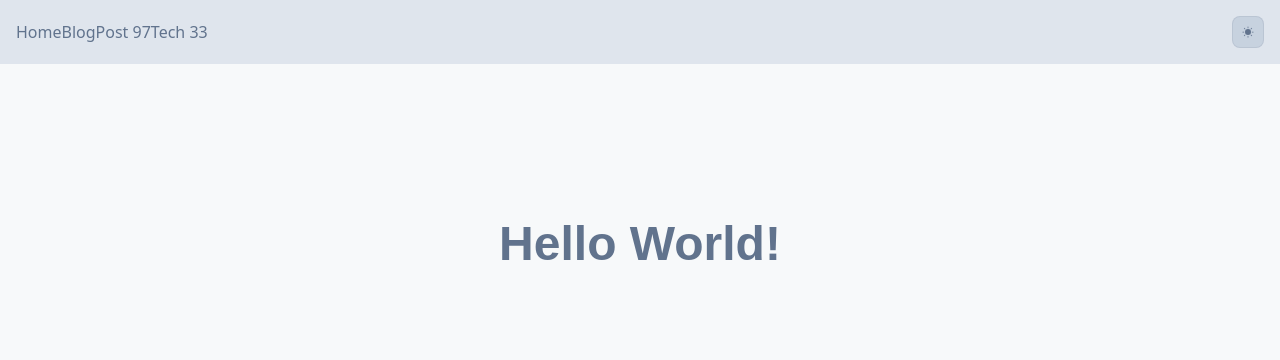
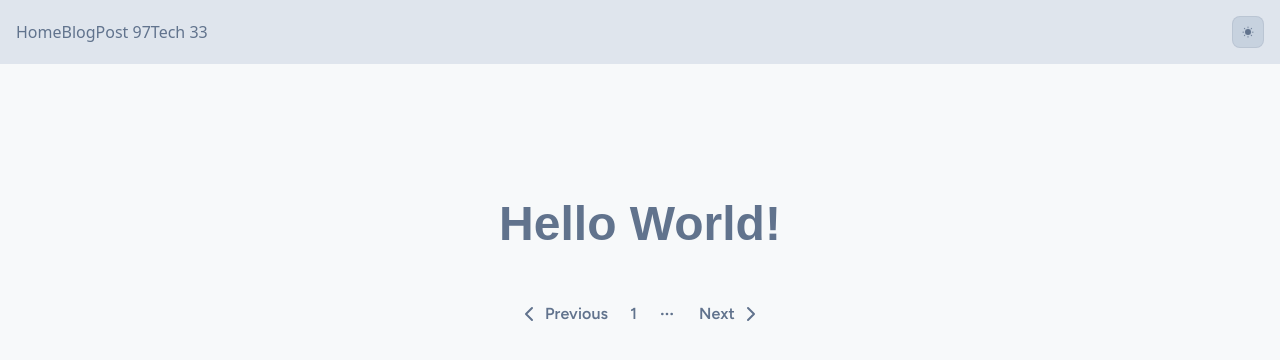
Before and after one commit to lorenzoferrante97/frontend-template, a Next.js app: page / in a window 1280 px wide. Shown: the top 360 px of the page. Built offline with nearby package versions, Linux system fonts and the light colour scheme; a web font is replaced by a local one.

Commit message:
add: import pagination from shadcn

```diff
--- /dev/null
+++ b/app/components/ui/pagination.jsx
@@ -0,0 +1,118 @@
+import * as React from "react"
+import {
+  ChevronLeftIcon,
+  ChevronRightIcon,
+  MoreHorizontalIcon,
+} from "lucide-react"
+
+import { cn } from "@/lib/utils"
+import { buttonVariants } from "@/app/components/ui/button";
+
+function Pagination({
+  className,
+  ...props
+}) {
+  return (
+    <nav
+      role="navigation"
+      aria-label="pagination"
+      data-slot="pagination"
+      className={cn("mx-auto flex w-full justify-center", className)}
+      {...props} />
+  );
+}
+
+function PaginationContent({
+  className,
+  ...props
+}) {
+  return (
+    <ul
+      data-slot="pagination-content"
+      className={cn("flex flex-row items-center gap-1", className)}
+      {...props} />
+  );
+}
+
+function PaginationItem({
+  ...props
+}) {
+  return <li data-slot="pagination-item" {...props} />;
+}
+
+function PaginationLink({
+  className,
+  isActive,
+  size = "icon",
+  ...props
+}) {
+  return (
+    <a
+      aria-current={isActive ? "page" : undefined}
+      data-slot="pagination-link"
+      data-active={isActive}
+      className={cn(buttonVariants({
+        variant: isActive ? "outline" : "ghost",
+        size,
+      }), className)}
+      {...props} />
+  );
+}
+
+function PaginationPrevious({
+  className,
+  ...props
+}) {
+  return (
+    <PaginationLink
+      aria-label="Go to previous page"
+      size="default"
+      className={cn("gap-1 px-2.5 sm:pl-2.5", className)}
+      {...props}>
+      <ChevronLeftIcon />
+      <span className="hidden sm:block">Previous</span>
+    </PaginationLink>
+  );
+}
+
+function PaginationNext({
+  className,
+  ...props
+}) {
+  return (
+    <PaginationLink
+      aria-label="Go to next page"
+      size="default"
+      className={cn("gap-1 px-2.5 sm:pr-2.5", className)}
+      {...props}>
+      <span className="hidden sm:block">Next</span>
+      <ChevronRightIcon />
+    </PaginationLink>
+  );
+}
+
+function PaginationEllipsis({
+  className,
+  ...props
+}) {
+  return (
+    <span
+      aria-hidden
+      data-slot="pagination-ellipsis"
+      className={cn("flex size-9 items-center justify-center", className)}
+      {...props}>
+      <MoreHorizontalIcon className="size-4" />
+      <span className="sr-only">More pages</span>
+    </span>
+  );
+}
+
+export {
+  Pagination,
+  PaginationContent,
+  PaginationLink,
+  PaginationItem,
+  PaginationPrevious,
+  PaginationNext,
+  PaginationEllipsis,
+}
--- a/app/page.jsx
+++ b/app/page.jsx
@@ -1,4 +1,5 @@
 /** biome-ignore-all lint/correctness/useUniqueElementIds: unique ids */
+// import Link from "next/link"
 // import Image from "next/image";
 // import Script from "next/script";
 // import example from "@/assets/img/example.jpg";
@@ -86,11 +87,31 @@
 //   InputOTPSlot,
 // } from "@/app/components/ui/input-otp"
 
+// import {
+//   NavigationMenu,
+//   NavigationMenuContent,
+//   NavigationMenuItem,
+//   NavigationMenuLink,
+//   NavigationMenuList,
+//   NavigationMenuTrigger,
+//   navigationMenuTriggerStyle,
+// } from "@/app/components/ui/navigation-menu"
+
+import {
+	Pagination,
+	PaginationContent,
+	PaginationEllipsis,
+	PaginationItem,
+	PaginationLink,
+	PaginationNext,
+	PaginationPrevious,
+} from "@/app/components/ui/pagination";
+
 export default function Home() {
 	return (
-    <div className='container-full h-[50vh] perfect-center gap-10'>
-      <h1 className='font-h1 text-base-soft-content'>Hello World!</h1>
-      <div className='md:w-1/2 w-[92%] mx-auto perfect-center gap-4'>
+		<div className="container-full h-[50vh] perfect-center gap-10">
+			<h1 className="font-h1 text-base-soft-content">Hello World!</h1>
+			<div className="md:w-1/2 w-[92%] mx-auto perfect-center gap-4">
 				{/* - ACCORDION ----------------------------- */}
 				{/* <Accordion type="single" collapsible>
 					<AccordionItem value="item-1">
@@ -287,6 +308,47 @@ export default function Home() {
           </InputOTPGroup>
         </InputOTP> */}
 
+				{/* - Nav Menu ----------------------------- */}
+				{/* <NavigationMenu className='w-full' viewport={false}>
+          <NavigationMenuList>
+            <NavigationMenuItem>
+              <NavigationMenuTrigger>Item 1</NavigationMenuTrigger>
+              <NavigationMenuContent>
+                <NavigationMenuLink>Nav Link 1</NavigationMenuLink>
+              </NavigationMenuContent>
+            </NavigationMenuItem>
+            <NavigationMenuItem>
+              <NavigationMenuTrigger>Item 2</NavigationMenuTrigger>
+              <NavigationMenuContent>
+                <NavigationMenuLink>Nav Link 1</NavigationMenuLink>
+              </NavigationMenuContent>
+            </NavigationMenuItem>
+            <NavigationMenuItem>
+              <NavigationMenuLink asChild className={navigationMenuTriggerStyle()}>
+                <Link href='/'>Nav Link 3</Link>
+              </NavigationMenuLink>
+            </NavigationMenuItem>
+          </NavigationMenuList>
+        </NavigationMenu> */}
+
+				{/* - Pagination ------------------------- */}
+				<Pagination>
+					<PaginationContent>
+						<PaginationItem>
+							<PaginationPrevious href="#" />
+						</PaginationItem>
+						<PaginationItem>
+							<PaginationLink href="#">1</PaginationLink>
+						</PaginationItem>
+						<PaginationItem>
+							<PaginationEllipsis />
+						</PaginationItem>
+						<PaginationItem>
+							<PaginationNext href="#" />
+						</PaginationItem>
+					</PaginationContent>
+				</Pagination>
+
 				{/* - LOCAL IMG ---------------------------------------------------------------------- */}
 
 				{/* local image */}
@@ -321,5 +383,5 @@ export default function Home() {
       - 'lazyOnLoad' dopo il caricamento completo della page, per script non essenziali
       /> */}
 		</div>
-  )
+	);
 }
```
Also changed, not shown: app/components/ui/navigation-menu.jsx (+77 -76 lines). Lines whose indentation alone changed are shown as unchanged.
